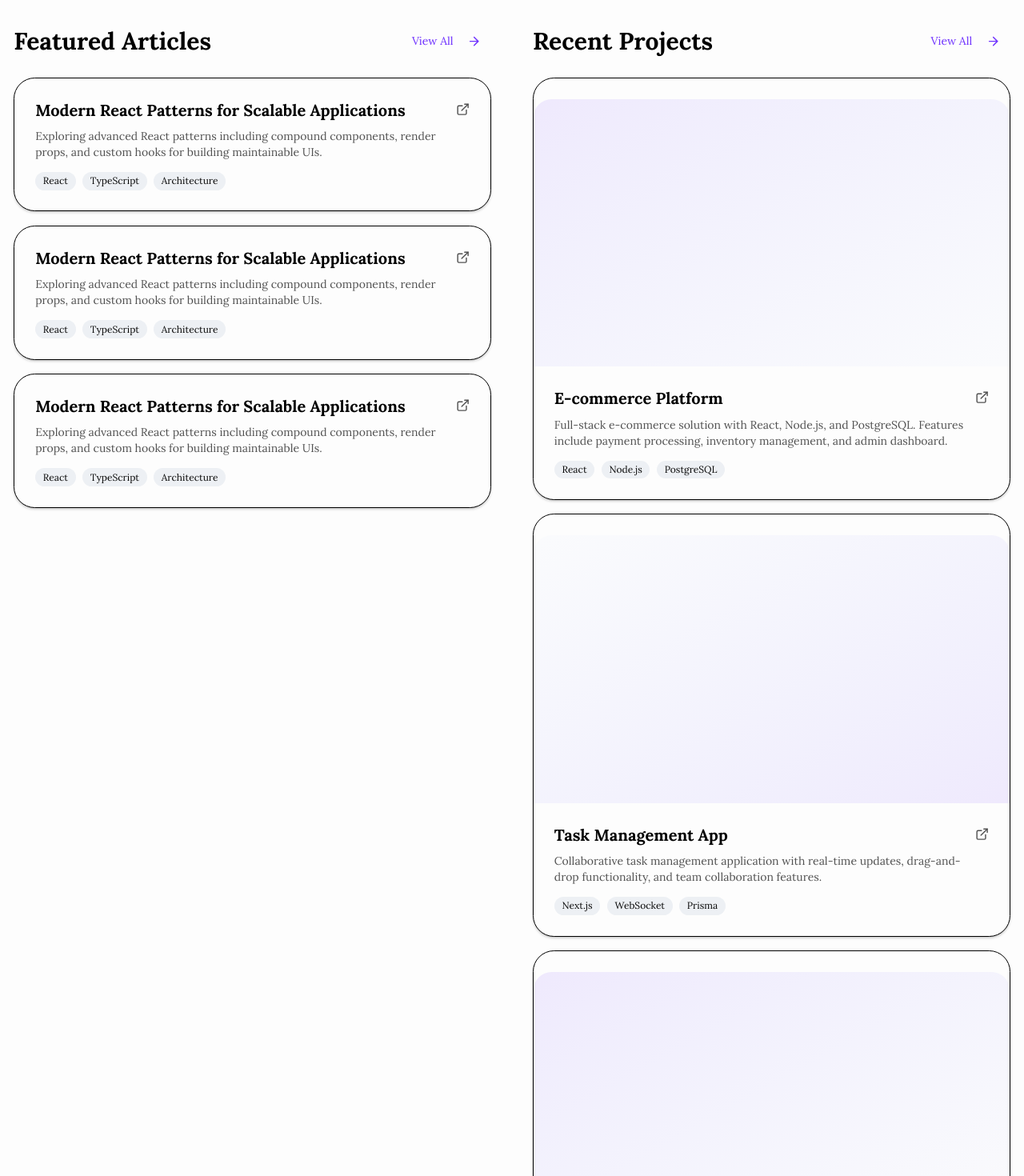
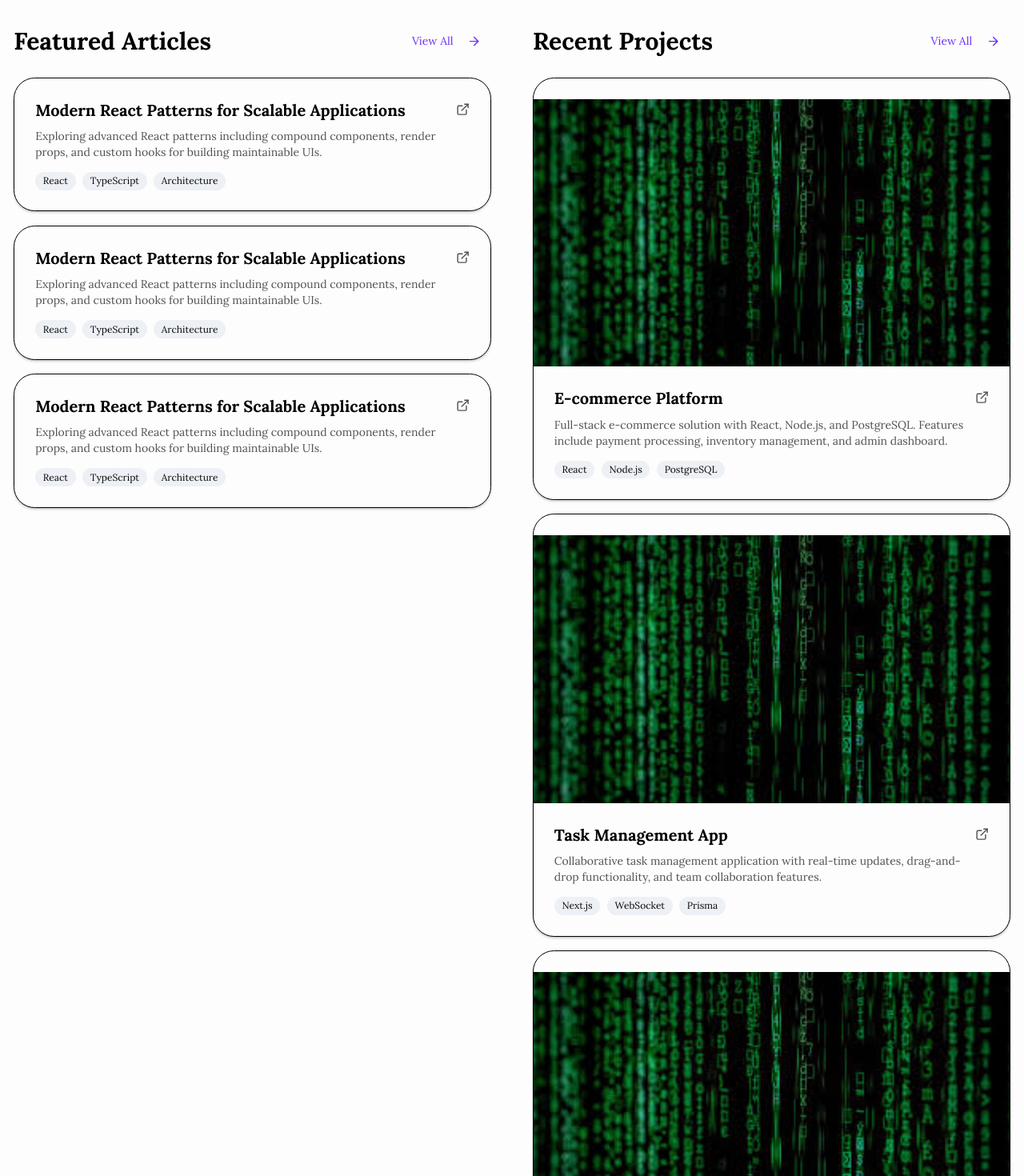
Before and after one commit to majkser/mikolaj-kowalski-dev, a Next.js app: page / in a window 1280 px wide. Shown: the part 820-2290 px from the top of the page at 80% size. Built offline with nearby package versions, Linux system fonts and the light colour scheme.

Commit message:
feat: added project card component

```diff
--- a/src/components/landing/RecentProjects.tsx
+++ b/src/components/landing/RecentProjects.tsx
@@ -1,13 +1,8 @@
 import { Button } from '@/components/ui/button';
-import {
-  Card,
-  CardDescription,
-  CardHeader,
-  CardTitle,
-} from '@/components/ui/card';
-import { Badge } from '@/components/ui/badge';
-import { ArrowRight, ExternalLink } from 'lucide-react';
+import { ArrowRight } from 'lucide-react';
+import ProjectCard from '@/components/projectCard';
 import Link from 'next/link';
+import codeImage from '../../../public/code.jpeg';
 
 export default function RecentProjects() {
   return (
@@ -22,80 +17,27 @@ export default function RecentProjects() {
         </Button>
       </div>
       <div className="space-y-4">
-        <Card className="hover:shadow-lg transition-shadow">
-          <div className="aspect-video bg-gradient-to-br from-primary/10 to-accent/10 rounded-t-lg"></div>
-          <CardHeader>
-            <div className="flex items-start justify-between">
-              <div className="space-y-2">
-                <CardTitle className="text-xl hover:text-primary transition-colors">
-                  <Link href="/projects/ecommerce-platform">
-                    E-commerce Platform
-                  </Link>
-                </CardTitle>
-                <CardDescription>
-                  Full-stack e-commerce solution with React, Node.js, and
-                  PostgreSQL. Features include payment processing, inventory
-                  management, and admin dashboard.
-                </CardDescription>
-              </div>
-              <ExternalLink className="w-4 h-4 text-muted-foreground flex-shrink-0 mt-1" />
-            </div>
-            <div className="flex gap-2 pt-2">
-              <Badge variant="secondary">React</Badge>
-              <Badge variant="secondary">Node.js</Badge>
-              <Badge variant="secondary">PostgreSQL</Badge>
-            </div>
-          </CardHeader>
-        </Card>
-        <Card className="hover:shadow-lg transition-shadow">
-          <div className="aspect-video bg-gradient-to-br from-accent/10 to-primary/10 rounded-t-lg"></div>
-          <CardHeader>
-            <div className="flex items-start justify-between">
-              <div className="space-y-2">
-                <CardTitle className="text-xl hover:text-primary transition-colors">
-                  <Link href="/projects/task-management">
-                    Task Management App
-                  </Link>
-                </CardTitle>
-                <CardDescription>
-                  Collaborative task management application with real-time
-                  updates, drag-and-drop functionality, and team collaboration
-                  features.
-                </CardDescription>
-              </div>
-              <ExternalLink className="w-4 h-4 text-muted-foreground flex-shrink-0 mt-1" />
-            </div>
-            <div className="flex gap-2 pt-2">
-              <Badge variant="secondary">Next.js</Badge>
-              <Badge variant="secondary">WebSocket</Badge>
-              <Badge variant="secondary">Prisma</Badge>
-            </div>
-          </CardHeader>
-        </Card>
-        <Card className="hover:shadow-lg transition-shadow">
-          <div className="aspect-video bg-gradient-to-br from-primary/10 to-secondary/10 rounded-t-lg"></div>
-          <CardHeader>
-            <div className="flex items-start justify-between">
-              <div className="space-y-2">
-                <CardTitle className="text-xl hover:text-primary transition-colors">
-                  <Link href="/projects/analytics-dashboard">
-                    Analytics Dashboard
-                  </Link>
-                </CardTitle>
-                <CardDescription>
-                  Real-time analytics dashboard with interactive charts, data
-                  visualization, and customizable reporting features.
-                </CardDescription>
-              </div>
-              <ExternalLink className="w-4 h-4 text-muted-foreground flex-shrink-0 mt-1" />
-            </div>
-            <div className="flex gap-2 pt-2">
-              <Badge variant="secondary">Vue.js</Badge>
-              <Badge variant="secondary">D3.js</Badge>
-              <Badge variant="secondary">MongoDB</Badge>
-            </div>
-          </CardHeader>
-        </Card>
+        <ProjectCard
+          href="/projects/ecommerce-platform"
+          title="E-commerce Platform"
+          description="Full-stack e-commerce solution with React, Node.js, and PostgreSQL. Features include payment processing, inventory management, and admin dashboard."
+          tags={['React', 'Node.js', 'PostgreSQL']}
+          image={codeImage}
+        />
+        <ProjectCard
+          href="/projects/task-management"
+          title="Task Management App"
+          description="Collaborative task management application with real-time updates, drag-and-drop functionality, and team collaboration features."
+          tags={['Next.js', 'WebSocket', 'Prisma']}
+          image={codeImage}
+        />
+        <ProjectCard
+          href="/projects/analytics-dashboard"
+          title="Analytics Dashboard"
+          description="Real-time analytics dashboard with interactive charts, data visualization, and customizable reporting features."
+          tags={['Vue.js', 'D3.js', 'MongoDB']}
+          image={codeImage}
+        />
       </div>
     </section>
   );
--- /dev/null
+++ b/src/components/projectCard.tsx
@@ -0,0 +1,47 @@
+import { Card, CardHeader, CardTitle, CardDescription } from './ui/card';
+import { Badge } from './ui/badge';
+import { ExternalLink } from 'lucide-react';
+import Link from 'next/link';
+import Image, { StaticImageData } from 'next/image';
+
+export default function ProjectCard({
+  href,
+  title,
+  description,
+  tags,
+  image,
+}: {
+  href: string;
+  title: string;
+  description: string;
+  tags: string[];
+  image: StaticImageData;
+}) {
+  return (
+    <Card className="hover:shadow-lg transition-shadow">
+      <Image
+        src={image}
+        alt={title}
+        className="aspect-video w-full object-cover"
+      />
+      <CardHeader>
+        <div className="flex items-start justify-between">
+          <div className="space-y-2">
+            <CardTitle className="text-xl hover:text-primary transition-colors">
+              <Link href={href}>{title}</Link>
+            </CardTitle>
+            <CardDescription>{description}</CardDescription>
+          </div>
+          <ExternalLink className="w-4 h-4 text-muted-foreground flex-shrink-0 mt-1" />
+        </div>
+        <div className="flex gap-2 pt-2">
+          {tags.map((tag) => (
+            <Badge key={tag} variant="secondary">
+              {tag}
+            </Badge>
+          ))}
+        </div>
+      </CardHeader>
+    </Card>
+  );
+}
```
Also changed, not shown: public/code.jpeg (added).
